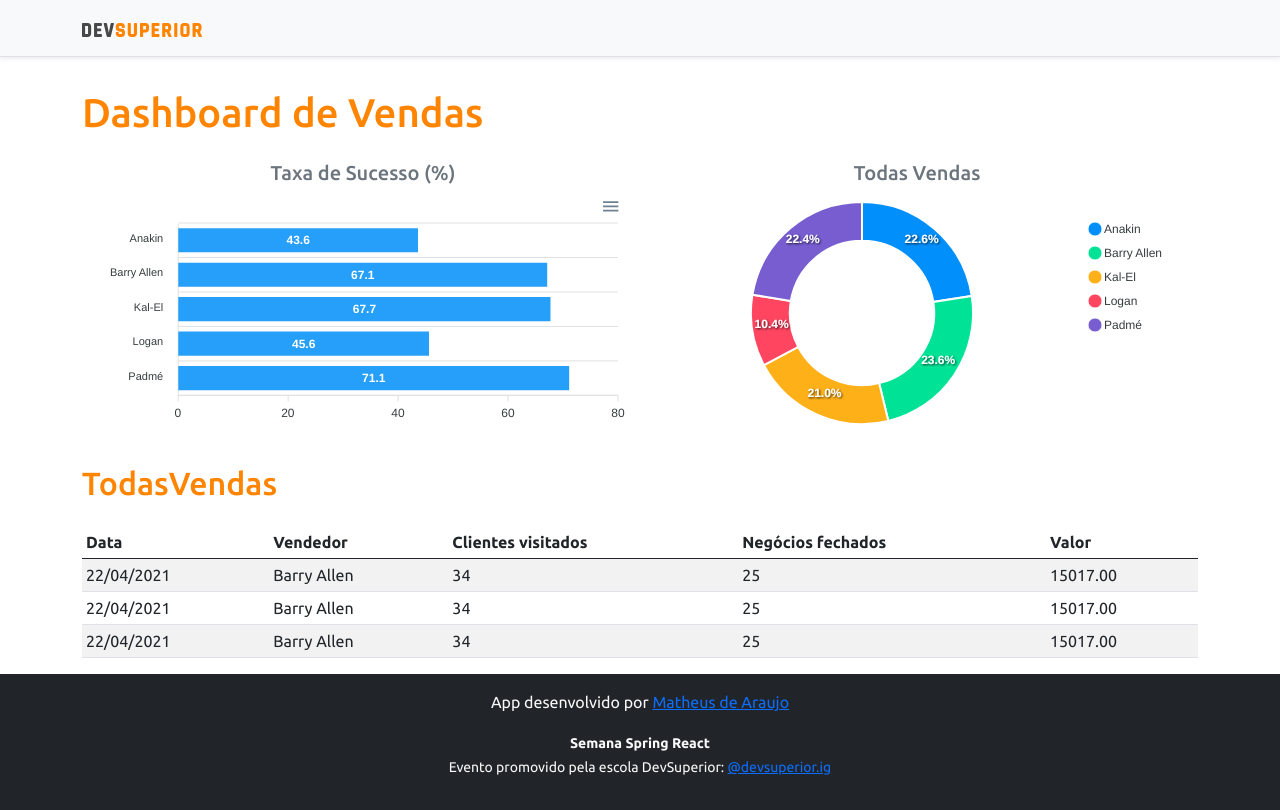
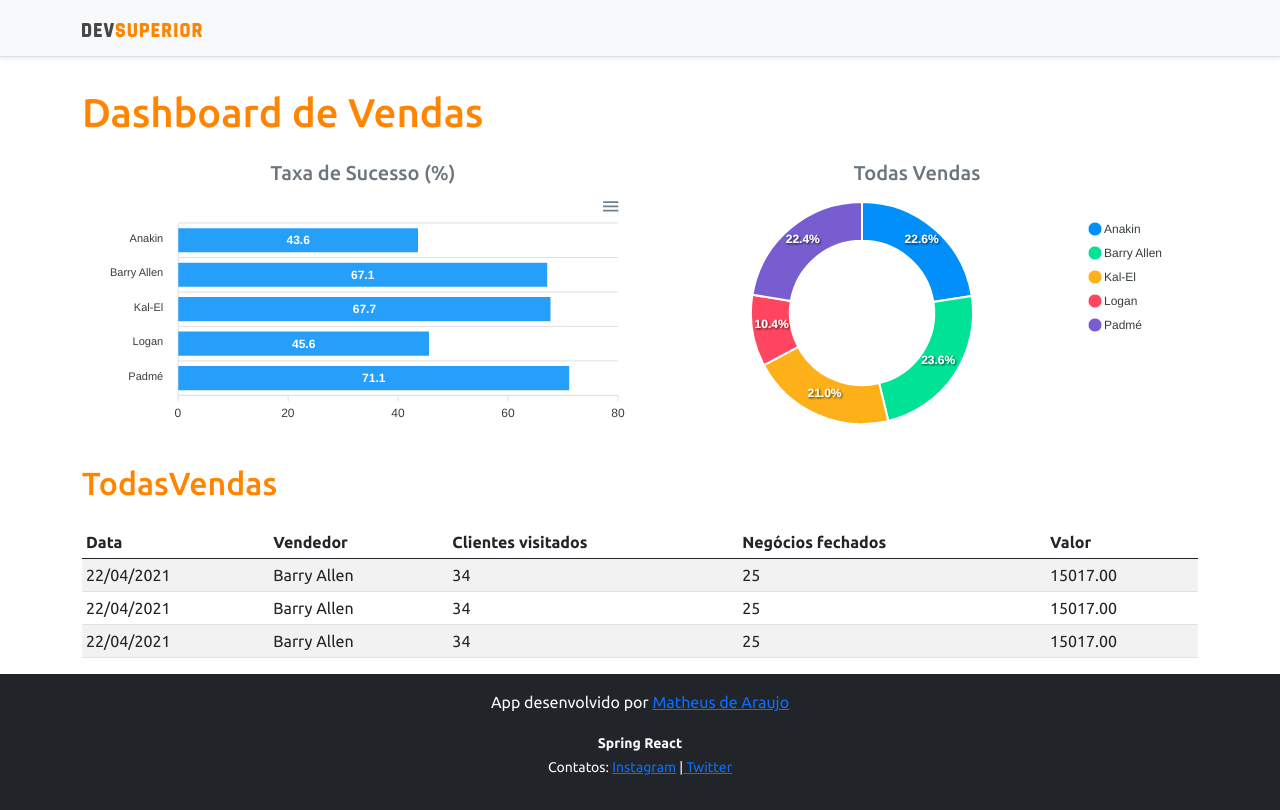
Before and after one commit to MatheusArauj0/projeto-sds3, a React (Create React App) app in the folder frontend/: page / in a window 1280 px wide. Built offline with nearby package versions, Linux system fonts and the light colour scheme.

Commit message:
change footer

```diff
--- a/frontend/src/components/Footer/index.tsx
+++ b/frontend/src/components/Footer/index.tsx
@@ -3,8 +3,9 @@ function Footer() {
         <footer className="footer mt-auto py-3 bg-dark">
             <div className="container">
                 <p className="text-light">App desenvolvido por <a href="https://github.com/MatheusArauj0" target="_blank" rel="noreferrer">Matheus de Araujo</a></p>
-                <p className="text-light"><small><strong>Semana Spring React</strong><br />
-            Evento promovido pela escola DevSuperior: <a href="https://instagram.com/devsuperior.ig" target="_blank" rel="noreferrer">@devsuperior.ig</a></small></p>
+                <p className="text-light"><small><strong>Spring React</strong><br />
+            Contatos: <a href="https://www.instagram.com/matheusarauj0_/" target="_blank" rel="noreferrer">Instagram</a> |
+            <a href="https://twitter.com/MatheusArauj0_" target="_blank" rel="noreferrer"> Twitter</a></small></p>
             </div>
         </footer>
     );
```
